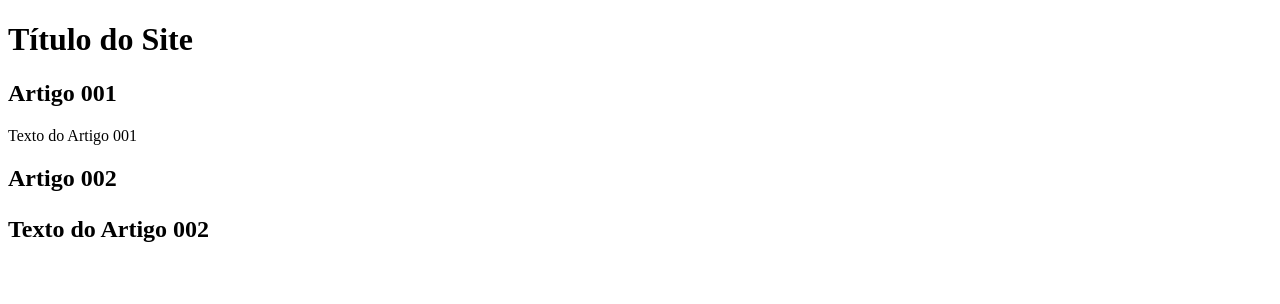
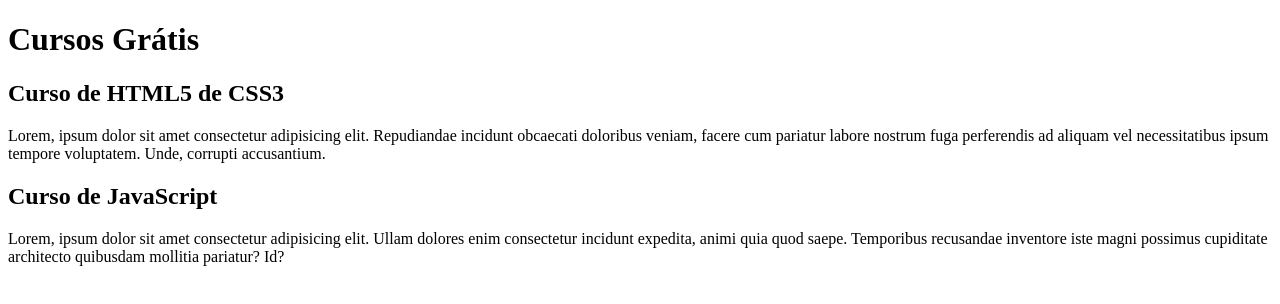
Before and after one commit to PamelaRondina/Projeto-site, a plain HTML site: page index.html in a window 1280 px wide. Drawn offline with Linux system fonts and the light colour scheme.

Commit message:
Iniciei o conteúdo

```diff
--- a/index.html
+++ b/index.html
@@ -8,16 +8,15 @@
 <body>
     <main>
         <header>
-            <h1>Título do Site</h1>
+            <h1>Cursos Grátis</h1>
         </header>
         <article>
-            <h2>Artigo 001</h2>
-            <p>Texto do Artigo 001</p>
+            <h2>Curso de HTML5 de CSS3</h2>
+            <p>Lorem, ipsum dolor sit amet consectetur adipisicing elit. Repudiandae incidunt obcaecati doloribus veniam, facere cum pariatur labore nostrum fuga perferendis ad aliquam vel necessitatibus ipsum tempore voluptatem. Unde, corrupti accusantium.</p>
         </article>
         <article>
-            <h2>Artigo 002
-            <p>Texto do Artigo 002</p>
-            </h2>
+            <h2>Curso de JavaScript</h2>
+            <p>Lorem, ipsum dolor sit amet consectetur adipisicing elit. Ullam dolores enim consectetur incidunt expedita, animi quia quod saepe. Temporibus recusandae inventore iste magni possimus cupiditate architecto quibusdam mollitia pariatur? Id?</p>
         </article>
     </main>
 </body>
```
